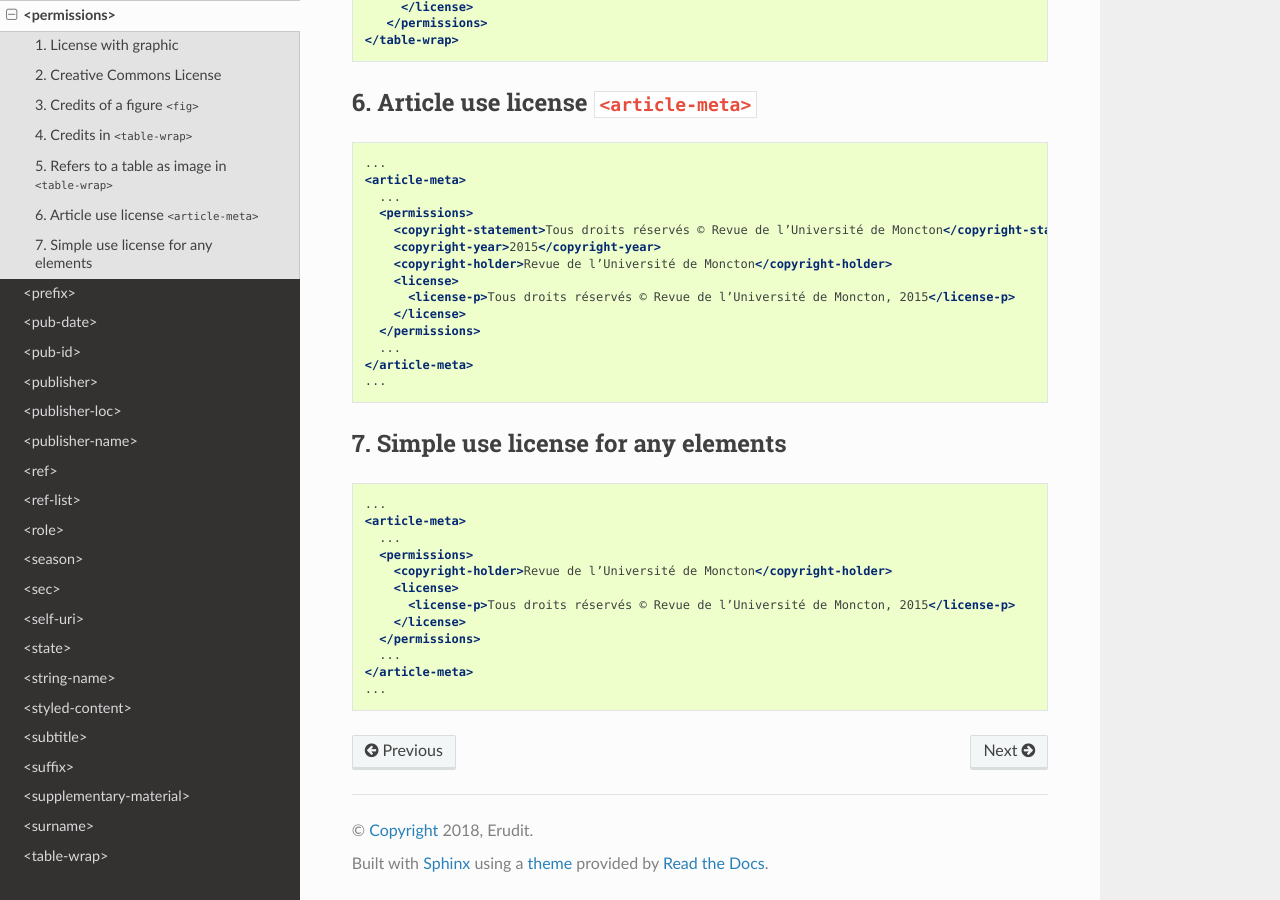
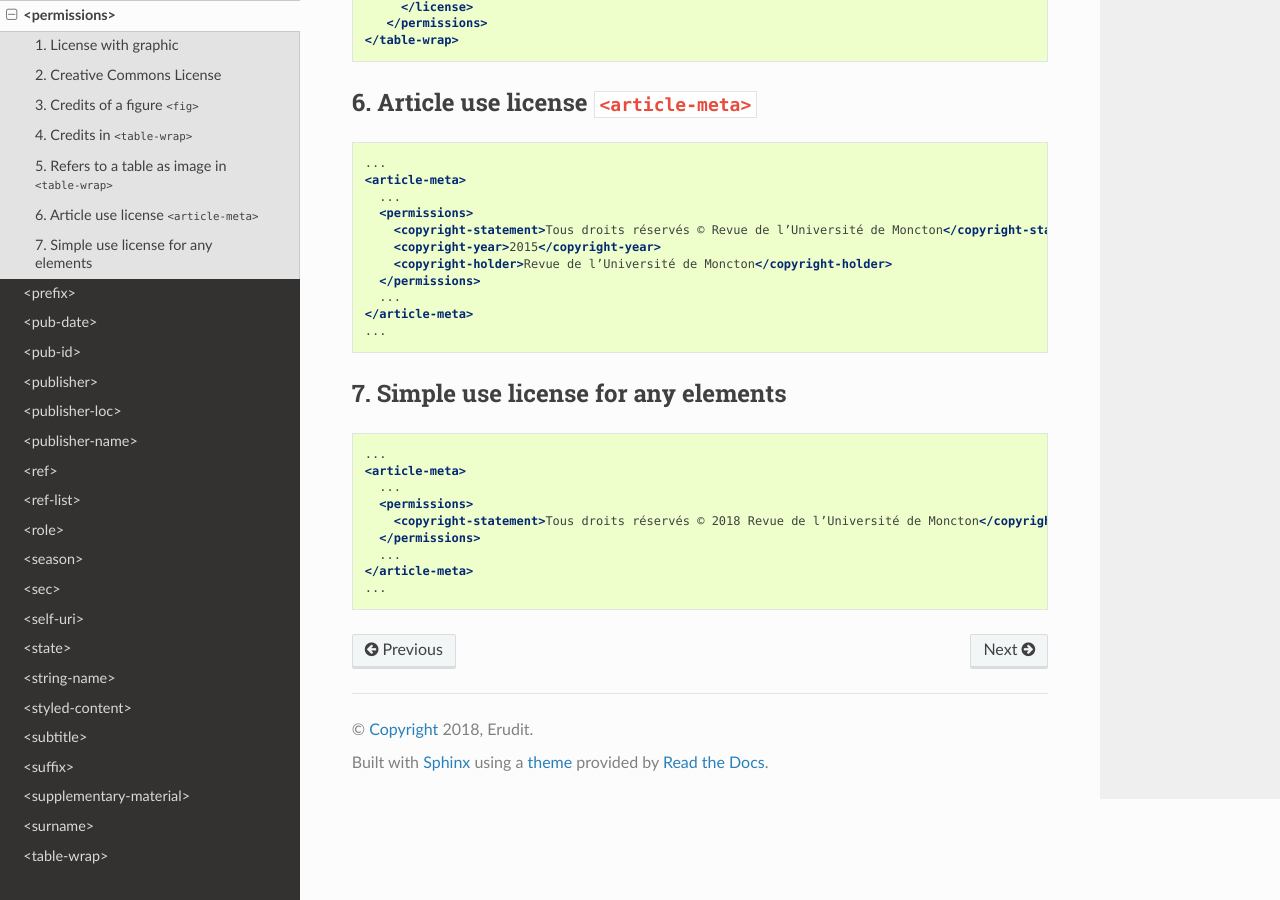
Before and after one commit to erudit/erudit-ps-documentation, a Sphinx documentation site: the page built from docs/source/tagset/element-permissions.rst, in a window 1280 px wide and 900 px high, scrolled down 3393 px. Built offline with Sphinx 7.4.7 and the Read the Docs theme 2.0.0, drawn with Linux system fonts in a browser that asks for light colours.

Commit message:
fix permissions documentation

```diff
--- a/docs/source/tagset/element-permissions.rst
+++ b/docs/source/tagset/element-permissions.rst
@@ -221,9 +221,6 @@ Examples:
         <copyright-statement>Tous droits réservés © Revue de l’Université de Moncton</copyright-statement>
         <copyright-year>2015</copyright-year>
         <copyright-holder>Revue de l’Université de Moncton</copyright-holder>
-        <license>
-          <license-p>Tous droits réservés © Revue de l’Université de Moncton, 2015</license-p>
-        </license>
       </permissions>
       ...
     </article-meta>
@@ -240,13 +237,10 @@ Examples:
     <article-meta>
       ...
       <permissions>
-        <copyright-holder>Revue de l’Université de Moncton</copyright-holder>
-        <license>
-          <license-p>Tous droits réservés © Revue de l’Université de Moncton, 2015</license-p>
-        </license>
+        <copyright-statement>Tous droits réservés © 2018 Revue de l’Université de Moncton</copyright-statement>
       </permissions>
       ...
     </article-meta>
     ...
 
-.. {"reviewed_on": "20180530", "by": "fabio.batalha@erudit.org"}
+.. {"reviewed_on": "20190116", "by": "fabio.batalha@erudit.org"}
```
